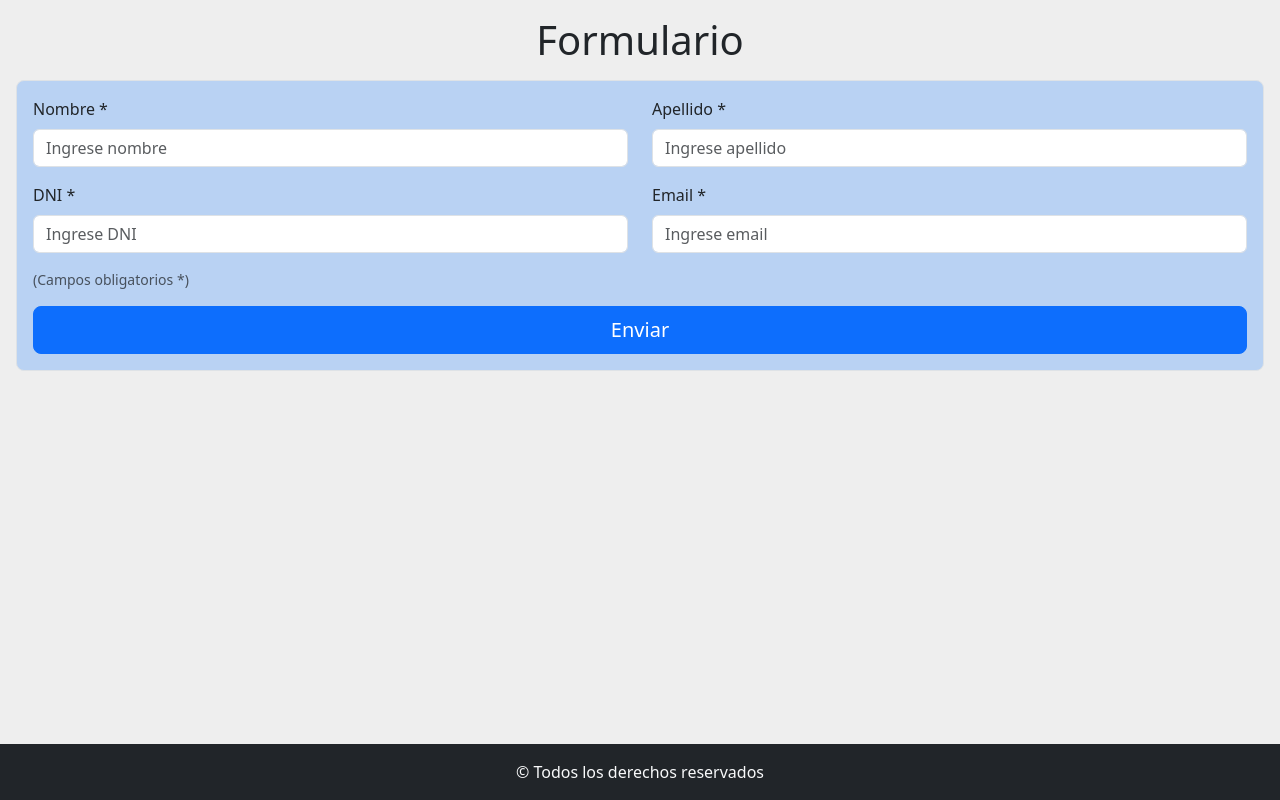
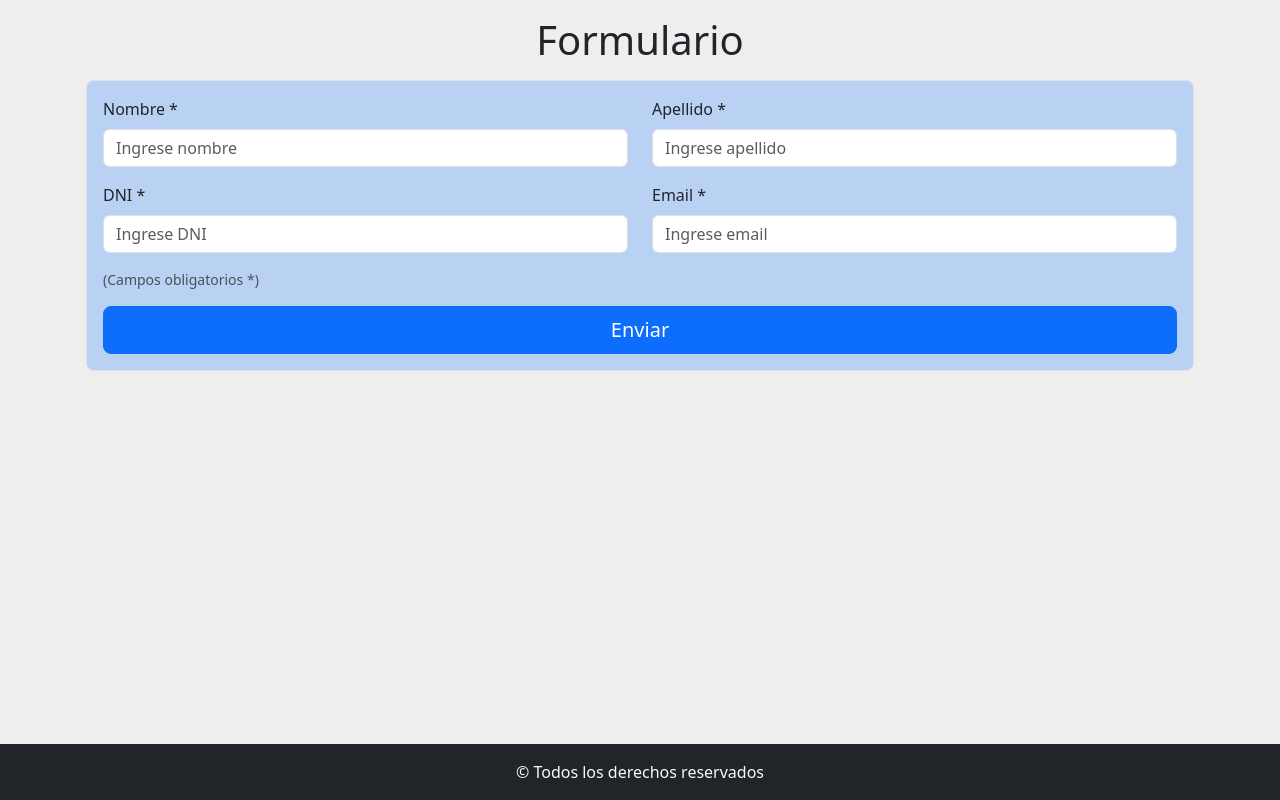
Before and after one commit to hernanortiz1/ejercicio8React, a React (Vite) app: page / in a window 1280 px wide. Built offline with nearby package versions, Linux system fonts and the light colour scheme.

Commit message:
agreue container

```diff
--- a/src/App.jsx
+++ b/src/App.jsx
@@ -4,7 +4,7 @@ import "bootstrap/dist/css/bootstrap.min.css";
 function App() {
   return (
     <>
-      <main className="px-3">
+      <main className="px-3 container">
         <h1 className="text-center my-3">Formulario</h1>
         <Formulario />
       </main>
```
